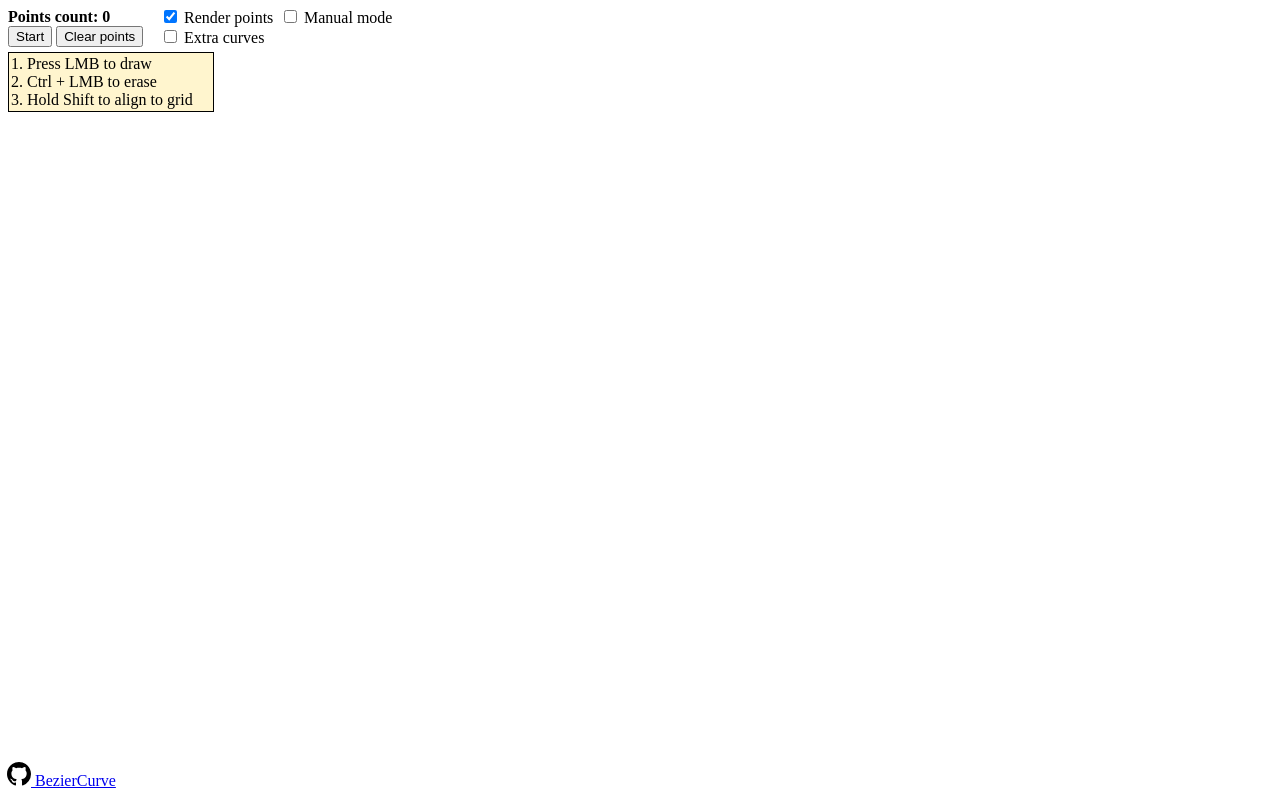
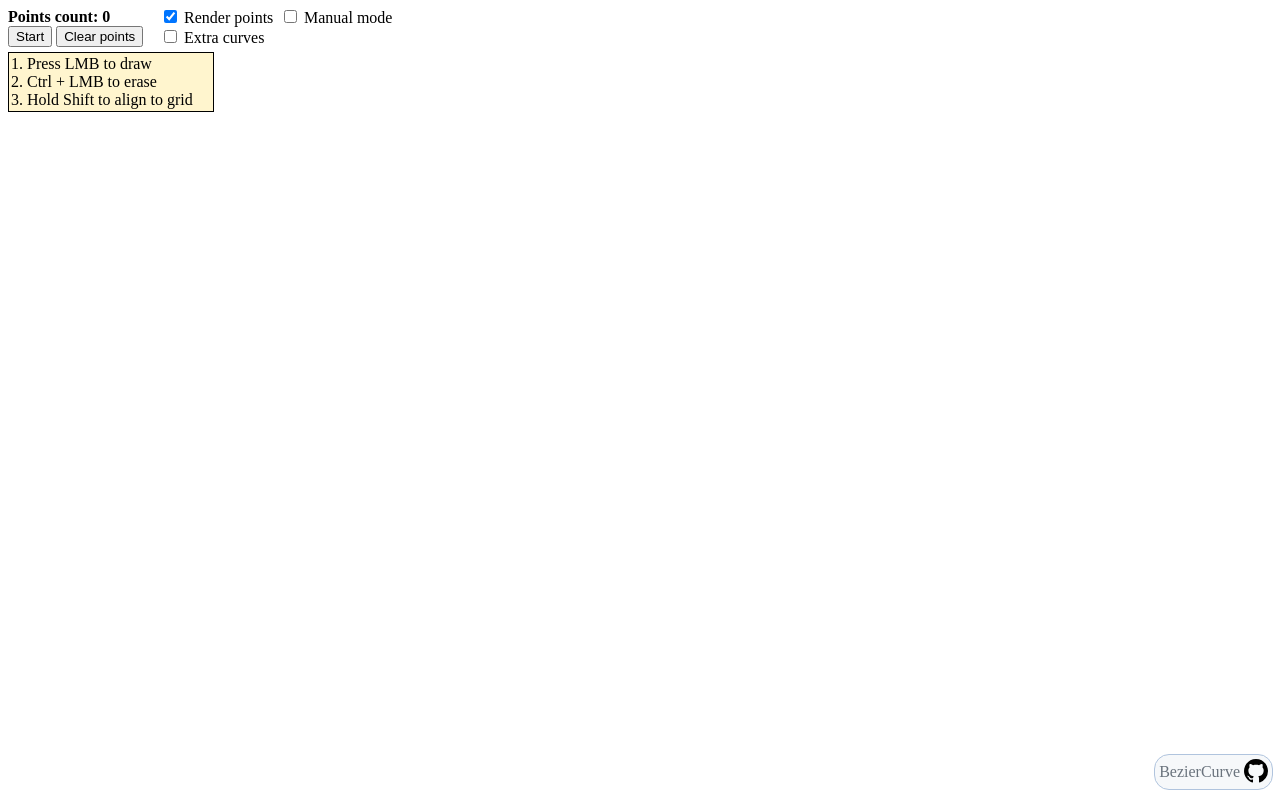
Before and after one commit to alordash/BezierCurve, a website with bundled scripts: page Code/static/index.html in a window 1280 px wide. Built offline with nearby package versions, Linux system fonts and the light colour scheme.

Commit message:
Improved source link style

```diff
--- a/Code/static/index.html
+++ b/Code/static/index.html
@@ -43,6 +43,20 @@
             position: relative;
             top: 1px;
         }
+
+        .sourceLink {
+            text-decoration: none;
+            background-color: rgb(246, 248, 250);
+            border-radius: 15px;
+            border: 1.5px solid lightsteelblue;
+        }
+        .sourceLink:hover {
+            background-color: antiquewhite;
+        }
+
+        .sourceLink:active {
+            box-shadow: inset 0 0 6px black;
+        }
     </style>
 </head>
 
@@ -75,19 +89,18 @@
         <br>
         3. Hold Shift to align to grid
     </div>
-    <div id="CanvasHolder" style="padding-top: 70px;"></div>
+    <div id="CanvasHolder" style="position:inherit; padding-top: 75px;"></div>
 
     <div id="MouseOverlay" class="overlay"></div>
-    <a title="Source page" href="https://github.com/alordash/BezierCurve"
-        style="position: absolute;bottom: 10px;left: 7px;">
-        <div>
-            <svg height="24" viewBox="0 0 16 16"
-                version="1.1" width="24" aria-hidden="true">
+    <a title="Source page" href="https://github.com/alordash/BezierCurve" class="sourceLink"
+        style="position: absolute;bottom: 10px;right: 7px; ">
+        <div style="padding: 4px; padding-bottom: 2px;">
+            <span style="color: #6a737d; position: relative; top: -6px;">BezierCurve</span>
+            <svg height="24" viewBox="0 0 16 16" version="1.1" width="24" aria-hidden="true">
                 <path fill-rule="evenodd"
                     d="M8 0C3.58 0 0 3.58 0 8c0 3.54 2.29 6.53 5.47 7.59.4.07.55-.17.55-.38 0-.19-.01-.82-.01-1.49-2.01.37-2.53-.49-2.69-.94-.09-.23-.48-.94-.82-1.13-.28-.15-.68-.52-.01-.53.63-.01 1.08.58 1.23.82.72 1.21 1.87.87 2.33.66.07-.52.28-.87.51-1.07-1.78-.2-3.64-.89-3.64-3.95 0-.87.31-1.59.82-2.15-.08-.2-.36-1.02.08-2.12 0 0 .67-.21 2.2.82.64-.18 1.32-.27 2-.27.68 0 1.36.09 2 .27 1.53-1.04 2.2-.82 2.2-.82.44 1.1.16 1.92.08 2.12.51.56.82 1.27.82 2.15 0 3.07-1.87 3.75-3.65 3.95.29.25.54.73.54 1.48 0 1.07-.01 1.93-.01 2.2 0 .21.15.46.55.38A8.013 8.013 0 0016 8c0-4.42-3.58-8-8-8z">
                 </path>
             </svg>
-                BezierCurve
         </div>
     </a>
 </body>
```
